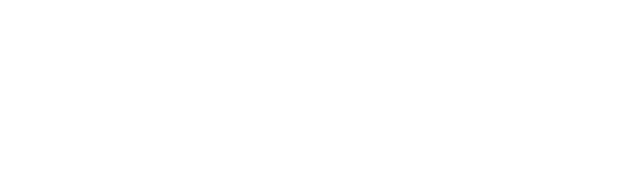
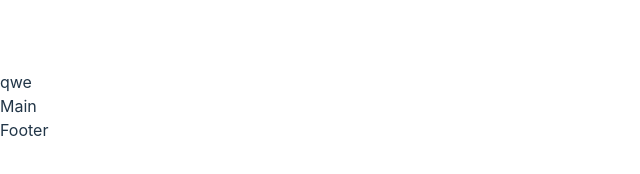
Before and after one commit to kachamachkov/NASA, a React (Vite) app: page / in a window 1280 px wide. Shown: the part 294-468 px from the top of the page, without its empty margins (0-640 px from the left). Built offline with nearby package versions, Linux system fonts and the light colour scheme.

Commit message:
Create main components

```diff
--- a/src/App.jsx
+++ b/src/App.jsx
@@ -1,8 +1,14 @@
+import Footer from './components/Footer';
+import Main from './components/Main';
+import SideBar from './components/SideBar';
 
 function App() {
 
     return (
         <>
+            <SideBar />
+            <Main />
+            <Footer />
         </>
     );
 }
--- /dev/null
+++ b/src/components/Footer.jsx
@@ -0,0 +1,5 @@
+export default function Footer() {
+    return (
+        <footer>Footer</footer>
+    );
+}
--- /dev/null
+++ b/src/components/Main.jsx
@@ -0,0 +1,5 @@
+export default function Main() {
+    return (
+        <div>Main</div>
+    );
+}
--- /dev/null
+++ b/src/components/SideBar.jsx
@@ -0,0 +1,8 @@
+export default function SideBar() {
+    return (
+        <div>
+            qwe
+
+        </div>
+    );
+}
```
